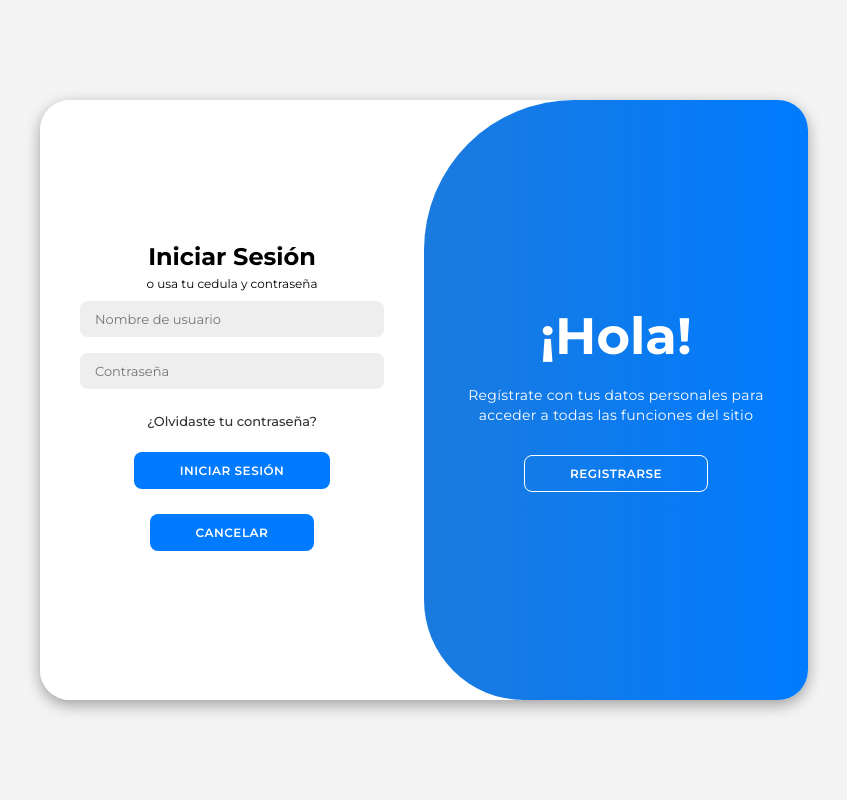
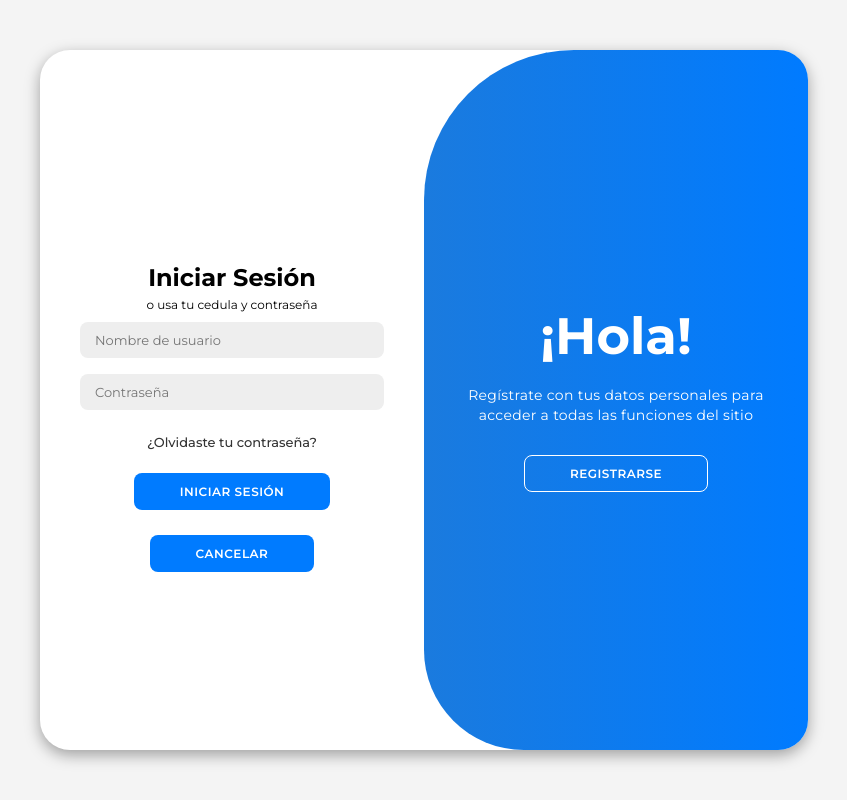
Before and after one commit to IMarcusDev/IMarcusDev.github.io, a Vue app: page /login in a window 1280 px wide. Shown: the whole page, without its empty margins (216-1063 px from the left). Built offline with nearby package versions, Linux system fonts and the light colour scheme.

Commit message:
login fix

```diff
--- a/src/views/Login.vue
+++ b/src/views/Login.vue
@@ -19,6 +19,8 @@
                     <span v-if="errors.username">{{ errors.username }}</span>
                     <input type="password" ref="password" placeholder="Contraseña" v-model="registerForm.password" @input="validatePassword">
                     <span v-if="errors.password">{{ errors.password }}</span>
+                    <input type="password" ref="confirmPassword" placeholder="Confirmar Contraseña" v-model="registerForm.confirmPassword" @input="validateConfirmPassword">
+                    <span v-if="errors.confirmPassword">{{ errors.confirmPassword }}</span>
                     <button type="submit">Registrarse</button>
                     <router-link to="/">
                         <button>Cancelar</button>
@@ -33,7 +35,7 @@
                     <span v-if="errors.loginUsername">{{ errors.loginUsername }}</span>
                     <input type="password" ref="loginPassword" placeholder="Contraseña" v-model="loginForm.password" @input="validateLoginPassword">
                     <span v-if="errors.loginPassword">{{ errors.loginPassword }}</span>
-                    <a href="#">¿Olvidaste tu contraseña?</a>
+                    <a href="#" @click.prevent="$router.push('/forgot-password')">¿Olvidaste tu contraseña?</a>
                     <button>Iniciar Sesión</button>
                     <router-link to="/">
                         <button>Cancelar</button>
@@ -75,7 +77,8 @@ export default {
                 age: '',
                 email: '',
                 username: '',
-                password: ''
+                password: '',
+                confirmPassword: ''
             },
             loginForm: {
                 username: '',
@@ -156,6 +159,9 @@ export default {
         validatePassword() {
             this.errors.password = this.registerForm.password.length < 8 ? 'La contraseña debe tener al menos 8 caracteres' : '';
         },
+        validateConfirmPassword() {
+            this.errors.confirmPassword = this.registerForm.password !== this.registerForm.confirmPassword ? 'Las contraseñas no coinciden' : '';
+        },
         validateLoginUsername() {
             const regex = /^[a-zA-Z0-9_]*$/;
             this.errors.loginUsername = !regex.test(this.loginForm.username) ? 'El nombre de usuario solo puede contener letras, números y guiones bajos' : '';
@@ -216,8 +222,9 @@ export default {
             this.validateEmail();
             this.validateUsername();
             this.validatePassword();
+            this.validateConfirmPassword();
 
-            if (this.errors.Names || this.errors.SurNames || this.errors.cedula || this.errors.age || this.errors.email || this.errors.username || this.errors.password) {
+            if (this.errors.Names || this.errors.SurNames || this.errors.cedula || this.errors.age || this.errors.email || this.errors.username || this.errors.password || this.errors.confirmPassword) {
                 return;
             }
 
@@ -249,8 +256,11 @@ export default {
                         age: '',
                         email: '',
                         username: '',
-                        password: ''
+                        password: '',
+                        confirmPassword: ''
                     };
+                    const container = document.getElementById('container');
+                    container.classList.remove("active"); // Switch to login form
                 } else {
                     alert('Error al registrar usuario');
                 }
@@ -296,9 +306,9 @@ body{
     position: absolute;
     overflow: hidden;
     width: 768px;
-    height: 600px;
+    height: 700px;
     max-width: 100%;
-    min-height: 480px;
+    min-width: 480px;
 }
 
 
@@ -347,7 +357,6 @@ body{
     justify-content: center;
     flex-direction: column;
     padding: 0 40px;
-    height: 100%;
 }
 
 .container form h2{
@@ -368,7 +377,7 @@ body{
 .form-container{
     position: absolute;
     top: 0;
-    height: 100%;
+    height: auto;
     transition: all 0.6s ease-in-out;
 }
 
@@ -376,6 +385,7 @@ body{
     left: 0;
     width: 50%;
     z-index: 2;
+    top: 30%;
 }
 
 .container.active .sign-in{
```
